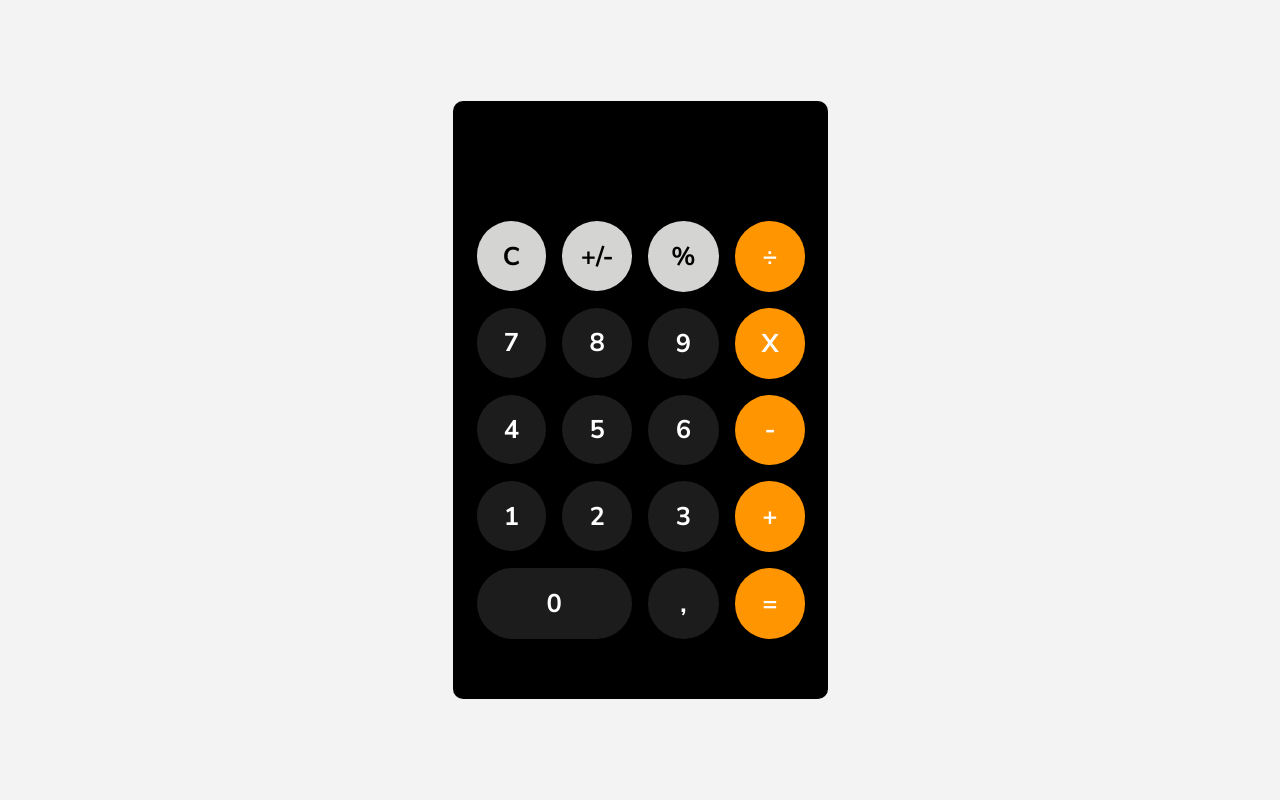
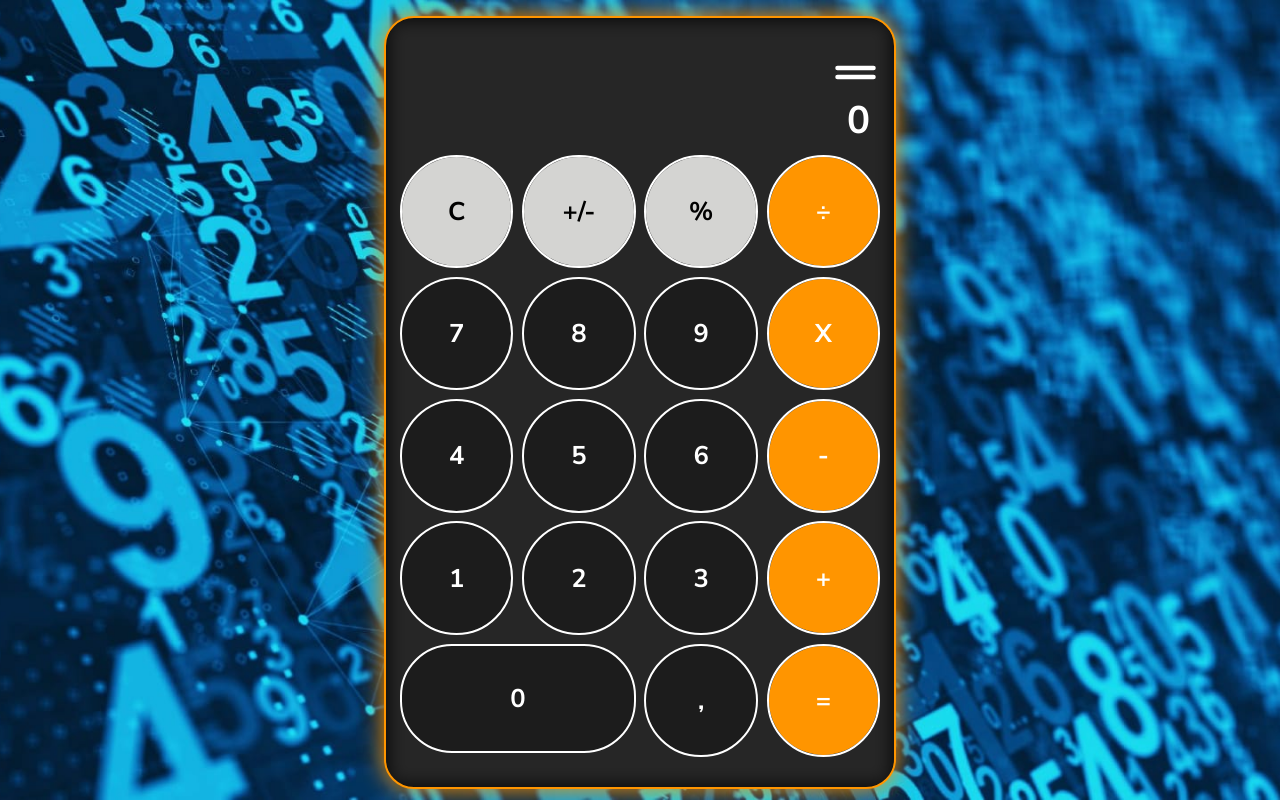
Before and after one commit to cosme7/Calculadora_DIO-OrangeTech, a React (Create React App) app: page / in a window 1280 px wide. Built offline with nearby package versions, Linux system fonts and the light colour scheme.

Commit message:
style 100% + 100% funcional

```diff
--- a/src/App.js
+++ b/src/App.js
@@ -1,37 +1,125 @@
-import React from 'react'
+import React, {useState} from 'react'
+import Detalhes from './Components/Detalhes'
 import Input from './Components/Input'
 import Button from './Components/Button'
 import * as S from './Style/style'
 
 export default function App() {
+
+  const [currentNumber, setCurrentNumber] = useState('0');
+  const [firstNumber, setFirstNumber] = useState('0');
+  const [operator, setOperator] = useState('');
+  const [results, setResults] = useState('');
+
+  //* Pega o valor no click do número e armazena no setCurrentNumber
+  const handleAddNumber = (num) => {
+    setCurrentNumber(prev => `${prev === '0' ? '' : prev}${num}`)
+  };
+
+  //* Função que lida com os operadores.
+  const operatorHandler = (e) => {
+      setOperator(e)
+      setFirstNumber (currentNumber)
+      setCurrentNumber('0')
+  };
+
+  //* Converte a String em Número.
+  const fixNumbers = (num) => {
+    if (num % 1 !== 0) {
+      return parseFloat(num.toFixed(5))
+    } else {
+      return num;
+    }
+  };
+
+  //* Função que faz o cálculo de cada operação.
+  //* 1º const: Sinaliza ao Js que é um número, já que estamos cálculando por String.
+  //* 2º const: Pega o valor dá 1º const e põe pra função fixNumbers.
+  //* 3º const: Pega o cálculo do 1º const e põe ele pra 2º const.
+  //* 4º : Põe o resultado do cálculo do setResults, dá um desestruturada nos resultados
+  //* ... podendo re-utilizar para fazer cálculo de outra operação
+  //* 5º Põe o resultado da operação na tela, através do setCurrentNumber convertendo pra String.
+  //* 6º Zera o próximo número (setFirstNumber), para o próximo cálculo.
+  const calcHandler = () => {
+    if( operator === "/" ){
+        const divCalc = Number(firstNumber) / Number(currentNumber)
+        const divFixed = fixNumbers(divCalc)
+        const divString = `${firstNumber} / ${currentNumber} = ${divFixed}`;
+        setResults (results => [...results, divString] );
+        setCurrentNumber(String(divCalc))
+        setFirstNumber('0')
+    }else if( operator === "*" ){
+        const multCalc = Number(firstNumber) * Number(currentNumber)
+        const multFixed = fixNumbers(multCalc)
+        const multString = `${firstNumber} * ${currentNumber} = ${multFixed}`;
+        setResults (results => [...results, multString] );
+        setCurrentNumber(String(multCalc))
+        setFirstNumber('0')
+    }else if( operator === "-" ){
+        const minusCalc = Number(firstNumber) - Number(currentNumber)
+        const minusFixed = fixNumbers(minusCalc)
+        const minusString = `${firstNumber} - ${currentNumber} = ${minusFixed}`;
+        setResults (results => [...results, minusString] );
+        setCurrentNumber(String(minusCalc))
+        setFirstNumber('0')
+    }else if( operator === "+" ){
+        const somaCalc = Number(firstNumber) + Number(currentNumber)
+        const somaFixed = fixNumbers(somaCalc)
+        const somaString = `${firstNumber} + ${currentNumber} = ${somaFixed}`;
+        setResults (results => [...results, somaString] );
+        setCurrentNumber(String(somaCalc))
+        setFirstNumber('0')
+    }
+  };
+
+  //* Limpa os resultados.
+  const handleClear = () => {
+      setCurrentNumber('0')
+      setFirstNumber('0')
+      setOperator('')
+  };
+
+  //* Inverte o sinal de mais pra menos e vice-versa.
+  const signChange = () => {
+      setCurrentNumber (currentNumber * -1)
+  };
+
+  //* Cálculo de porcentagem.
+  const percentual = () => {
+      setCurrentNumber (currentNumber / 100)
+  };
+
   return (
     <>
       <S.Container>
-        <Input />
         <S.Wrapper>
-          <Button title="C" outros="primary" />
-          <Button title="+/-" outros="primary"/>
-          <Button title="%" outros="primary" />
-          <Button title="÷" variant="primary"/>
+          <S.InputWrapper>
+            <Detalhes label={results} onClick={() => setResults('')}/>
+            <Input value={currentNumber} />
+          </S.InputWrapper>
+          <Button label="C" clrGrey="primary" onClick={() => handleClear()} />
+          <Button label="+/-" clrGrey="primary" onClick={() => signChange()} />
+          <Button label="%" clrGrey="primary" onClick={() => percentual()} />
+          <Button label="÷" variant="primary" onClick={() => operatorHandler('/')} />
           {/*  */}
-          <Button title="7" />
-          <Button title="8" />
-          <Button title="9" />
-          <Button title="X" variant="primary"/>
+          <Button label="7" onClick={() => handleAddNumber('7')} />
+          <Button label="8" onClick={() => handleAddNumber('8')} />
+          <Button label="9" onClick={() => handleAddNumber('9')} />
+          <Button label="X" variant="primary" onClick={() => operatorHandler('*')} />
           {/*  */}
-          <Button title="4" />
-          <Button title="5" />
-          <Button title="6" />
-          <Button title="-" variant="primary" />
+          <Button label="4" onClick={() => handleAddNumber('4')} />
+          <Button label="5" onClick={() => handleAddNumber('5')} />
+          <Button label="6" onClick={() => handleAddNumber('6')} />
+          <Button label="-" variant="primary" onClick={() => operatorHandler('-')} />
           {/*  */}
-          <Button title="1" />
-          <Button title="2" />
-          <Button title="3" />
-          <Button title="+" variant="primary" />
+          <Button label="1" onClick={() => handleAddNumber('1')} />
+          <Button label="2" onClick={() => handleAddNumber('2')} />
+          <Button label="3" onClick={() => handleAddNumber('3')} />
+          <Button label="+" variant="primary" onClick={() => operatorHandler('+')} />
           {/*  */}
-          <Button title="0" grid="primary" />
-          <Button title="," />
-          <Button title="=" variant="primary" />
+          <Button label="0" align="primary" onClick={() => handleAddNumber('0')} />
+          <Button label="," onClick={() => handleAddNumber('.')} />
+          <Button label="=" variant="primary" onClick={() => calcHandler()} />
           {/*  */}
         </S.Wrapper>
       </S.Container>
--- a/src/Components/Button/index.jsx
+++ b/src/Components/Button/index.jsx
@@ -1,11 +1,16 @@
 import React from 'react'
 import * as S from './style'
 
-export default function Button({title, variant="operador", outros="others",grid="tamanho" ,OnClick}) {
+export default function Button({label, variant="operator", clrGrey="greyClr", align="size", onClick}) {
   return (
     <>
-        <S.Button variant={variant} outros={outros} grid={grid} onClick={OnClick}>
-          {title}
+        <S.Button
+        variant={variant}
+        clrGrey={clrGrey}
+        align={align}
+        onClick={onClick}
+        type="button">
+          {label}
         </S.Button>
     </>
   )
--- a/src/Components/Button/style.js
+++ b/src/Components/Button/style.js
@@ -4,6 +4,7 @@ export const Button = styled.button`
     width: 100%;
     aspect-ratio: 1;
     border-radius: 50%;
+    outline: 2px solid var(--bg-light);
 
     font-size: clamp(1.2rem, 2vw, 2.2rem);
     font-family: var(--ff-primary);
@@ -13,37 +14,43 @@ export const Button = styled.button`
     background-color: var(--bg-lightdark);
     color: var(--clr-light);
 
-    transition: 0.2s ease-in-out;
+    transition: all 0.2s ease-in-out;
+    cursor: pointer;
     border: none;
 
     &:where(:hover, :focus){
+        outline-offset: 8px;
         background-color: var(--bg-light);
         color: var(--clr-dark);
-        transform: scale(.9);
+        transform: scale(.85);
     }
 
-    ${({variant}) => variant !== "operador" && css`
+    ${({variant}) => variant !== "operator" && css`
         background-color: var(--bg-orange);
         color: var(--clr-light);
 
         &:where(:hover, :focus){
+            outline: 2px solid var(--bg-orange);
+            outline-offset: 8px;
             background-color: var(--bg-light);
             color: var(--clr-orange);
         }
     `};
 
-    ${({outros}) => outros !== "others" && css`
+    ${({clrGrey}) => clrGrey !== "greyClr" && css`
         background-color: var(--bg-lightgrey);
         color: var(--clr-dark);
 
         &:where(:hover, :focus){
+            outline: 2px solid var(--bg-lightgrey);
+            outline-offset: 8px;
             background-color: var(--bg-light);
         }
     `};
 
-    ${({grid}) => grid !== "tamanho" && css`
+    ${({align}) => align !== "size" && css`
         aspect-ratio: 2.2;
         border-radius: 50px;
-        grid-area: 5 / 2 span;
+        grid-area: 6 / 2 span;
     `};
 `;
--- /dev/null
+++ b/src/Components/Detalhes/index.jsx
@@ -0,0 +1,40 @@
+import React, {useState} from 'react'
+import Trash from '../../Assets/trash-can.png'
+import * as S from './style'
+
+export default function Detalhes({label, onClick}) {
+
+  const [open, setOpen] = useState(false)
+
+  const toggleMenu = () => {
+    setOpen(!open)
+  }
+
+  return (
+    <>
+        <S.Button open={open} onClick={() => {toggleMenu()}}>
+            <svg stroke="var(--bg-dark)" viewBox="0 0 100 100" width="45">
+                <line open={open} x1="90" x2="10" y1="40" y2="40" stroke-width="10" stroke-linecap="round" stroke-dasharray="80" stroke-dashoffset="0">
+                </line>
+                <line open={open} x1="10" x2="90" y1="60" y2="60" stroke-width="10" stroke-linecap="round" stroke-dasharray="80" stroke-dashoffset="0">
+                </line>
+            </svg>
+       </S.Button>
+
+       <S.Overlay open={open} onClick={() => {toggleMenu(false)}}></S.Overlay>
+
+       <S.Historic open={open}>
+       {/* Slice & Reverse, invertem a ordem dos resultados no histórico! */}
+            <ul>{label !== '' ?
+                    label.slice(0).reverse().map((element, index) => {
+                      return <li key={index}>{element}</li>;
+                    })
+                  : <li>Sem histórico!</li>}
+            </ul>
+            <button onClick={onClick}>
+              <img src={Trash} alt="Trash Icon" />
+            </button>
+       </S.Historic>
+    </>
+  )
+}
--- /dev/null
+++ b/src/Components/Detalhes/style.js
@@ -0,0 +1,131 @@
+import styled, { keyframes, css } from "styled-components";
+
+const toClose = keyframes`
+  0% {
+    stroke-dashoffset: 0;
+  }
+  40% {
+    stroke-dashoffset: 79.9;
+  }
+  60% {
+    stroke-dashoffset: 79.9;
+    rotate: 0deg;
+  }
+  100% {
+    stroke-dashoffset: 0;
+    rotate: 0deg;
+  }
+`;
+
+const toOpen = keyframes`
+    0% {
+        stroke-dashoffset: 0;
+        rotate: var(--rotation);
+    }
+    40% {
+        stroke-dashoffset: 79.9;
+        rotate: var(--rotation);
+    }
+    60% {
+        stroke-dashoffset: 79.9;
+    }
+    100% {
+        stroke-dashoffset: 0;
+    }
+`;
+
+export const Historic = styled.div`
+  width: 100%;
+  max-height: 400px;
+  padding: 1rem 0.5rem 0.5rem;
+  display: flex;
+  flex-direction: column;
+  align-items: flex-end;
+  background-color: var(--bg-lightdark);
+  position: absolute;
+  top: 3rem;
+  z-index: 2000;
+  transition: transform 0.7s ease-in-out;
+  transform: ${({open}) => open ? 'translateX(0)' : 'translateX(150%)'};
+  overflow-y: scroll;
+
+  &::before{
+    content: '';
+    display: block;
+    position: absolute;
+    z-index: -1;
+    inset: 0;
+    filter: blur(100px);
+    background-color: var(--bg-light);
+    opacity: 0.3;
+  }
+
+  ul{
+    width: 100%;
+    list-style: none;
+  }
+
+  li{
+    width: 100%;
+    font-size: clamp(1rem, 2vw, 2.5rem);
+    font-family: var(--ff-primary);
+    font-weight: var(--fw-700);
+    color: var(--clr-light);
+    text-transform: uppercase;
+    text-align: right;
+  }
+
+  button{
+    padding-block: 0.5rem;
+    background-color: transparent;
+    border: none;
+  }
+`;
+
+export const Overlay = styled.div`
+    width: ${({open}) => open ? '100vw' : '0'};
+    aspect-ratio: 0.5;
+    margin: 0 auto;
+    border-radius: 30px;
+    position: absolute;
+    inset: -2rem -1rem 0;
+    z-index: 1000;
+    transition: width 0.3s ease-in-out;
+    background-image: linear-gradient( rgb(0, 0, 0, 0.2), rgb(255, 255, 255, 0.5));
+`;
+
+export const Button = styled.button`
+    background-color: transparent;
+    cursor: pointer;
+    border: none;
+    position: relative;
+    z-index: 9999;
+
+    svg{
+        stroke: var(--bg-light);
+        transition: rotate 800ms 100ms;
+        rotate: ${({open}) => open ? '1turn' : '0'};
+    }
+
+    line:nth-child(1){
+        --rotation: -45deg;
+        rotate:var(--rotation);
+        transform-origin: 60px 45px;
+    }
+
+    line:nth-child(2){
+        --rotation: 45deg;
+        rotate: var(--rotation);
+        transform-origin: 60px 55px;
+    }
+
+    line:is(:nth-child(1), :nth-child(2)){
+        animation: ${toClose} 0.4s forwards;
+    };
+
+    line:is(:nth-child(1), :nth-child(2)){
+        animation: ${({open}) => open && css`
+          ${toOpen} 0.4s forwards;
+        `}
+    };
+`;
--- a/src/Components/Input/index.jsx
+++ b/src/Components/Input/index.jsx
@@ -4,7 +4,9 @@ import * as S from './style'
 export default function Input({value}) {
   return (
     <>
-        <S.Input disabled value={value}/>
+        <S.H1>
+          {value}
+        </S.H1>
     </>
   )
 }
--- a/src/Components/Input/style.js
+++ b/src/Components/Input/style.js
@@ -1,21 +1,14 @@
 import styled from "styled-components";
 
-export const Input = styled.input`
+export const H1 = styled.h1`
     width: 100%;
-    min-height: 10vh;
     padding-inline: 0.5rem;
 
-    font-size: clamp(1.5rem, 2.2vw, 2.5rem);
+    font-size: clamp(2rem, 3vw, 3.5rem);
     font-family: var(--ff-primary);
     font-weight: var(--fw-700);
     text-transform: uppercase;
     text-align: right;
 
-    background-color: var(--bg-dark);
     color: var(--clr-light);
-    border: none;
-
-    &:focus{
-        outline: none;
-    }
-`
+`;
--- a/src/Global/GlobalStyle.js
+++ b/src/Global/GlobalStyle.js
@@ -1,4 +1,5 @@
 import { createGlobalStyle } from "styled-components";
+import Background from '../Assets/bg-calc.jpeg'
 
 export const GlobalStyle = createGlobalStyle`
 
@@ -27,14 +28,32 @@ export const GlobalStyle = createGlobalStyle`
         --clr-orange: #FF9500;
         /* Font-Weight */
         --fw-700: 700;
+        /* Rotation */
+        --rotation: 45deg;
     }
 
     body{
         min-height: 100vh;
-        display: grid;
-        place-content: center;
         text-rendering: optimizeSpeed;
-        line-height: 1.5;
-        background-color: #F3f3f3;
+        line-height: 1.2;
+        background-image: url(${Background});
+        background-repeat: no-repeat;
+        background-position: center;
+        background-size: cover;
     }
+
+  &::-webkit-scrollbar{
+     width: 1.2em;
+     height: 1em;
+  }
+
+  &::-webkit-scrollbar-track{
+      background-color: var(--bg-orange);
+  }
+
+  &::-webkit-scrollbar-thumb{
+      background-color: var(--bg-lightdark);
+      border: .1em solid var(--bg-orange);
+      border-radius: 100vw;
+  }
 `
--- a/src/Style/style.js
+++ b/src/Style/style.js
@@ -2,21 +2,50 @@ import styled from "styled-components";
 
 export const Container = styled.section`
     width: 100%;
-    padding: 1.5rem 1rem 3rem;
-    border-radius: 10px;
-    background-color: var(--bg-dark);
+    height: 100%;
+    padding-block: 1rem 0.5rem;
 
     @media screen and (max-width: 48em){
         padding: 1rem 0.5rem;
     }
 `;
 
+export const InputWrapper = styled.div`
+    width: 100%;
+    display: flex;
+    flex-direction: column;
+    align-items: flex-end;
+
+    grid-area: 1 / 4 span;
+
+    position: relative;
+`;
+
 export const Wrapper = styled.div`
-    width: 100%;
+    max-width: clamp(290px, 40vw, 520px);
     margin: 0 auto;
-    padding: 1rem 0.5rem;
+    padding: 2rem 1rem;
+    border-radius: 30px;
+    border: 2px solid var(--bg-orange);
+    box-shadow: 0px 0 25px 0 var(--bg-orange);
 
     display: grid;
     grid-template-columns: repeat(4, 1fr);
-    gap: 1rem;
+    gap: clamp(.8rem, .9vw, 1.2rem);
+
+    background-color: var(--bg-dark);
+    position: relative;
+    isolation: isolate;
+    overflow: hidden;
+
+    &::before{
+        content: '';
+        display: block;
+        position: absolute;
+        z-index: -1;
+        inset: 0;
+        filter: blur(10px);
+        background-color: var(--bg-light);
+        opacity: 0.15;
+    }
 `;
```
Also changed, not shown: src/Assets/bg-calc.jpeg (added), src/Assets/trash-can.png (added).
